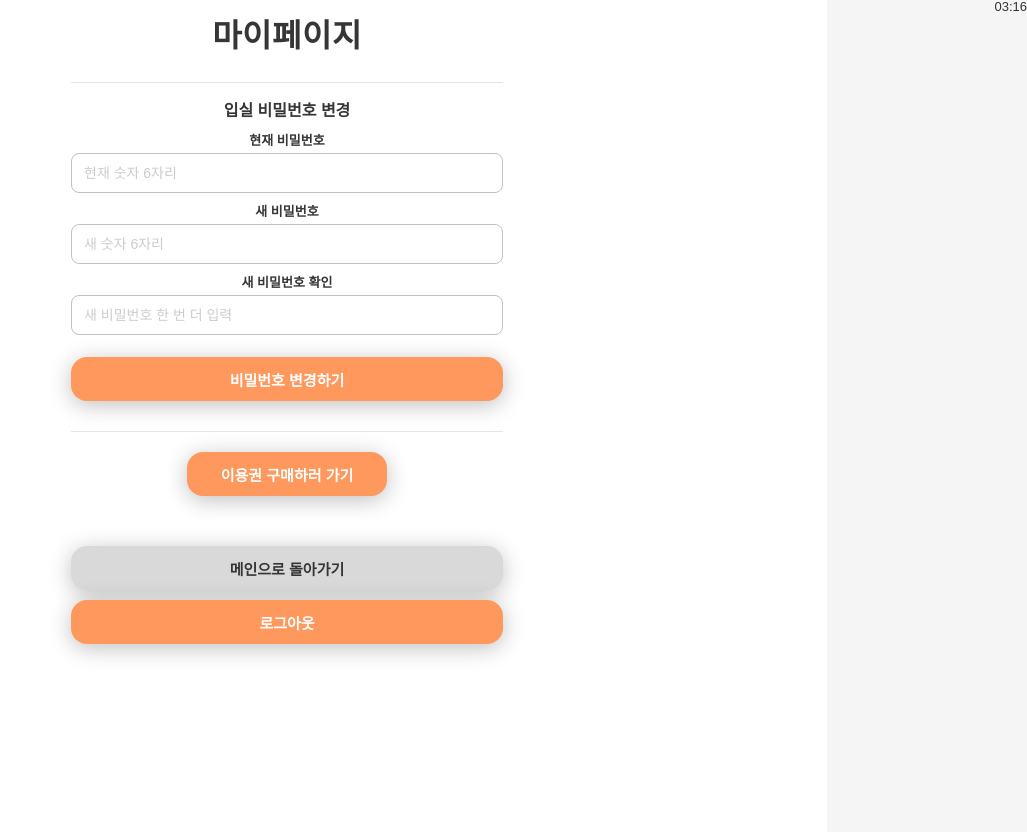
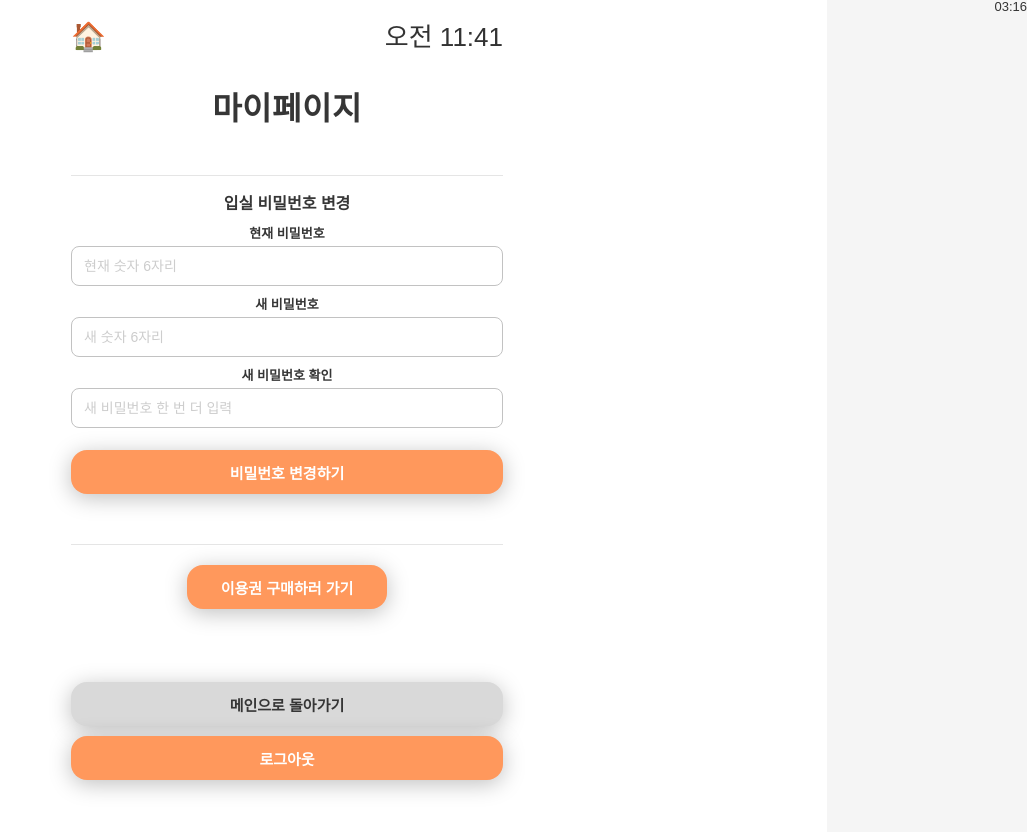
Before and after one commit to 1jinie/SCAC, a React (Create React App) app in the folder scac-front/: page /mypage in a window 1280 px wide. Shown: the top 832 px of the page, without its empty margins (253-1280 px from the left). Built offline with nearby package versions, Linux system fonts and the light colour scheme; no server answers.

Commit message:
feat : MyPage 완성 (margin, text와 icons간격, time배치, button완성, [메인으로 돌아가기] 경로 재설정, [이용권 구매하러 가기]경로 설정)

```diff
--- a/scac-front/src/pages/MyPage/MyPage.jsx
+++ b/scac-front/src/pages/MyPage/MyPage.jsx
@@ -22,7 +22,6 @@ function MyPage() {
   /* 상태 관리 (비밀변호 변경용) */
   const [currentPassword, setCurrentPassword] = useState('');
   const [newPassword, setNewPassword] = useState('');
-  //const [confirmNewPassword] = useState('');
   const [passwordConfirm, setPasswordConfirm] = useState('');
   const [successMessage, setSuccessMessage] = useState('');
   const [localError, setLocalError] = useState('');
@@ -34,12 +33,21 @@ function MyPage() {
     }
   }, [memberId, getUserProfile, navigate]);
 
+  // 프로필 데이터 로드 상태 확인
+  useEffect(() => {
+    console.log('📊 userProfile:', userProfile);
+    console.log('📊 isLoading:', isLoading);
+    console.log('📊 errorMessage:', errorMessage);
+  }, [userProfile, isLoading, errorMessage]);
+
   /* 로그아웃 핸들러 */
   const handleLogoutClick = () => {
+    if (window.confirm('로그아웃 하시겠습니까?')) {
       clearUserData();
       logout();
-    alert('로그아웃되었습니다.');
+      alert('안전하게 로그아웃되었습니다.');
       navigate('/');
+    }
   };
 
   /* 입실 비밀번호 변경 핸들러 */
@@ -101,9 +109,22 @@ function MyPage() {
 
   return (
     <div className="mypage_container">
-      <div className="mypage_box">
+      {/* 상단 헤더 */}
+      <header className="mypage_header">
+        <button
+          type="button"
+          className="btn_home"
+          onClick={() => navigate('/')}
+        >
+          🏠
+        </button>
+        <span className="header_time">오전 11:41</span>
+      </header>
+
+      {/* 페이지 제목 */}
       <h2 className="mypage_title">마이페이지</h2>
 
+      {/* 에러 및 성공 메시지 */}
       {(errorMessage || localError) && (
         <p className="error_text">{localError || errorMessage}</p>
       )}
@@ -112,6 +133,12 @@ function MyPage() {
       {/* 회원 정보 조회 */}
       {userProfile && (
         <div className="profile_info_section">
+          <div className="profile_section">
+            <h3 className="profile_title">회원 정보</h3>
+            <div className="profile_icon_circle">👤</div>
+            <p className="user_phone_number">{userProfile.phoneNumber}</p>
+          </div>
+
           <div className="info_group">
             <span className="info_lable">전화번호(ID)</span>
             <span className="info_value">{userProfile.phoneNumber}</span>
@@ -181,7 +208,7 @@ function MyPage() {
         <button
           type="button"
           className="btn_buy_ticket"
-            onClick={() => navigate('/ticket/buy')}
+          onClick={() => navigate('/ticket')}
         >
           이용권 구매하러 가기
         </button>
@@ -192,7 +219,7 @@ function MyPage() {
         <button
           type="button"
           className="btn_back_main"
-            onClick={() => navigate('/')} // 메인 화면으로 돌아가기
+          onClick={() => navigate('/loginhome')}
         >
           메인으로 돌아가기
         </button>
@@ -206,7 +233,6 @@ function MyPage() {
         </button>
       </div>
     </div>
-    </div>
   );
 }
 
```
Lines whose indentation alone changed are shown as unchanged.
